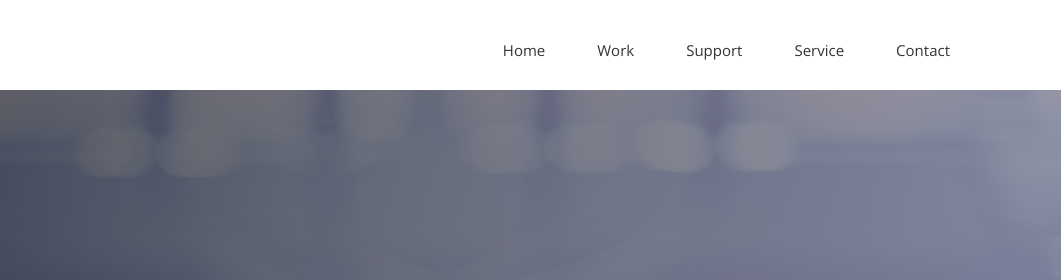
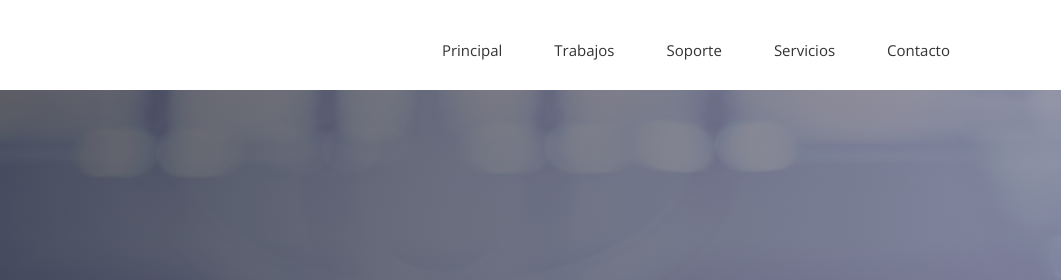
Before and after one commit to CGRL16/remusystemoficial, a plain HTML site: page index.html in a window 1280 px wide. Shown: the top 280 px of the page, 219-1280 px from the left. Drawn offline with nearby package versions, Linux system fonts and the light colour scheme; some packages are replaced by stand-ins of ours; files whose address does not match are found by name; a web font is replaced by a local one.

Commit message:
segunda actualizacion

```diff
--- a/index.html
+++ b/index.html
@@ -63,11 +63,11 @@
                 <!-- Collect the nav links, forms, and other content for toggling -->
                 <div class="collapse navbar-collapse" id="bs-example-navbar-collapse-1">
                   <ul class="nav navbar-nav navbar-right">
-                    <li><a href="index.html">Home</a></li>
-                    <li><a href="work.html">Work</a></li>
-                    <li><a href="#">Support</a></li>
-                    <li><a href="#">Service</a></li>
-                    <li><a href="contact.html">Contact</a></li>
+                    <li><a href="index.html">Principal</a></li>
+                    <li><a href="work.html">Trabajos</a></li>
+                    <li><a href="#">Soporte</a></li>
+                    <li><a href="#">Servicios</a></li>
+                    <li><a href="contact.html">Contacto</a></li>
                   </ul>
                 </div><!-- /.navbar-collapse -->
               </div><!-- /.container-fluid -->
```
